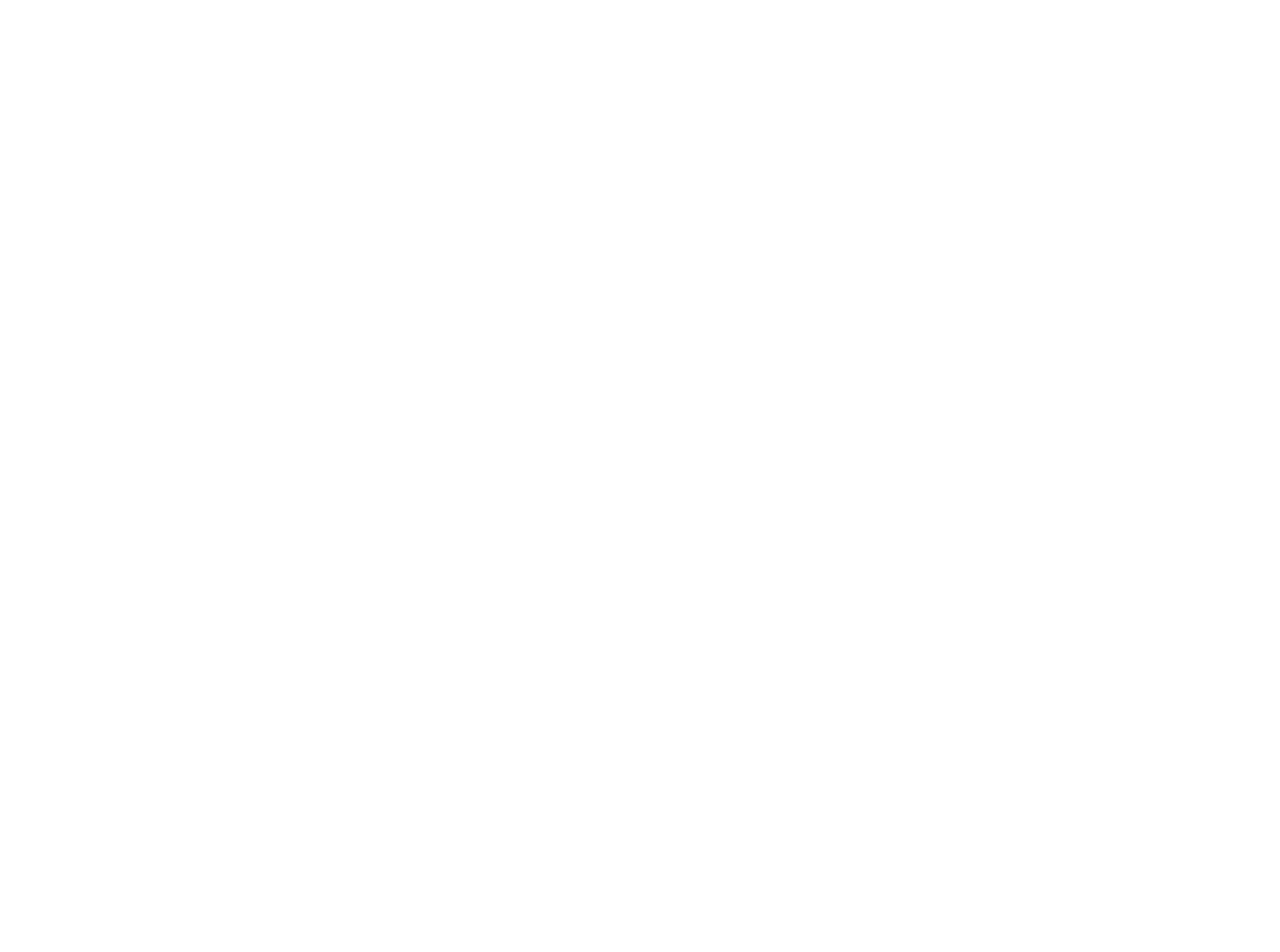
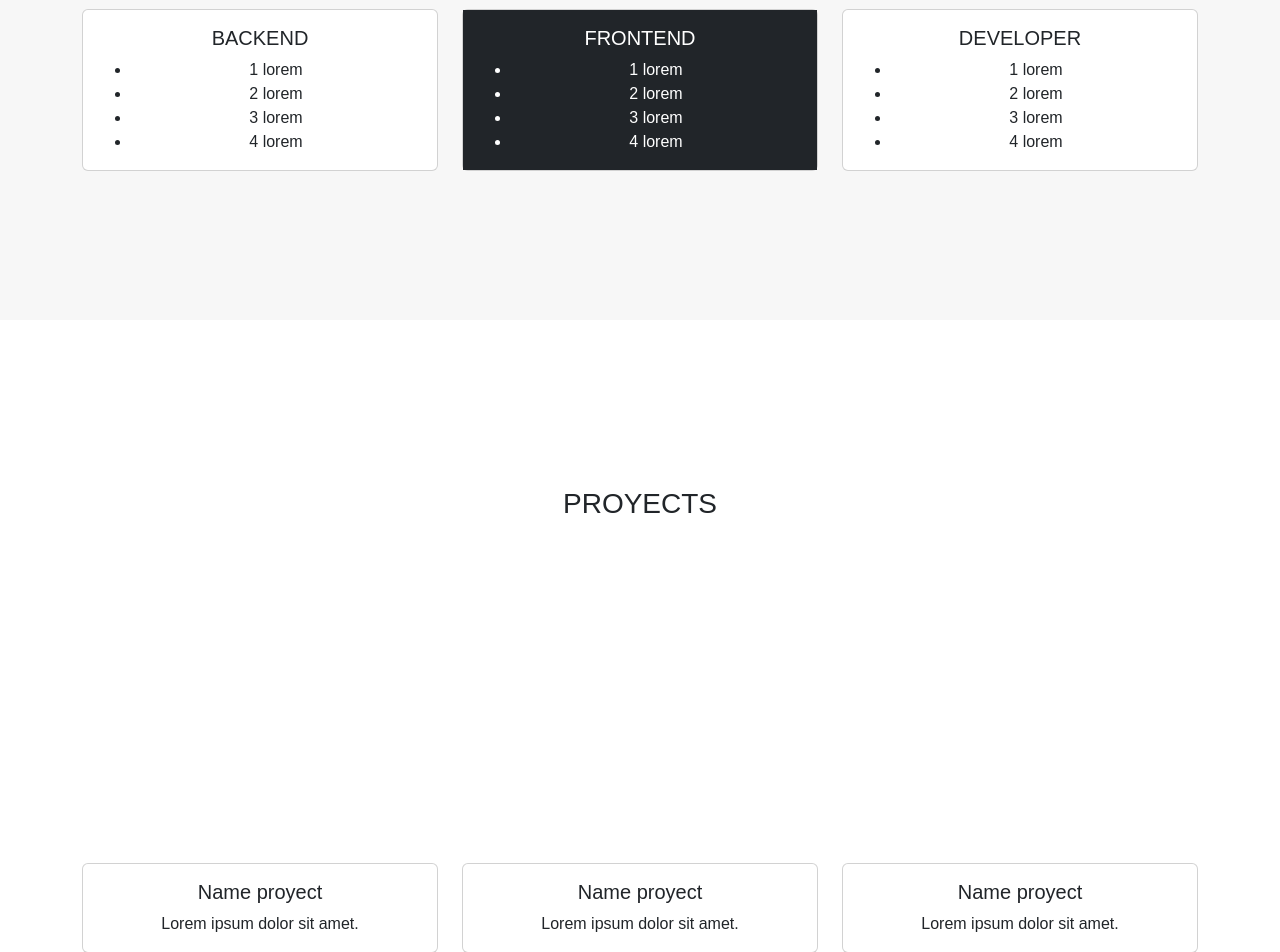
Before and after one commit to iferez/landing, a React (Vite) app: page / in a window 1280 px wide. Shown: the part 1280-2232 px from the top of the page. Before the commit the page ends 800 px from the top, so only its background shows below. Built offline with nearby package versions, Linux system fonts and the light colour scheme; a web font is replaced by a local one.

Commit message:
Layout skills - proyects - pdf

```diff
--- a/src/App.css
+++ b/src/App.css
@@ -13,6 +13,16 @@ html{
   color: #333333;
 }
 
+.full-screen{
+  min-height: 100vh;
+  display: flex;
+  align-items: center;
+}
+
+.bg-grey{
+  background-color: #f7f7f7;
+}
+
 @media (min-width: 768px) {
 }
 
--- a/src/App.tsx
+++ b/src/App.tsx
@@ -1,5 +1,7 @@
 import Header from "./components/header/Header"
 import Home from "./components/home/Home"
+import Skills from "./components/skills/Skills"
+import Proyects from "./components/proyects/Proyects"
 import "./App.css"
 
 function App() {
@@ -8,6 +10,8 @@ function App() {
     <div className="App">
      <Header />
      <Home />
+     <Skills />
+     <Proyects />
     </div>
   )
 }
--- a/src/components/home/Home.tsx
+++ b/src/components/home/Home.tsx
@@ -1,12 +1,13 @@
 import React from "react";
+import iferez from "../../assets/img/perfiliferezz.png";
+import pdf from "../../assets/ferezivan.pdf";
 import "./home-style.css";
-import iferez from "../../assets/img/perfiliferezz.png";
 
 function Home() {
   return (
     <section className="home">
       <article className="container">
-        <div className="row full-screen">
+        <div className="row home-full-screen">
           <div className="col-md-6">
             <h1>IVÁN FEREZ</h1>
             <h2>FRONT END DEVELOPER</h2>
@@ -19,15 +20,21 @@ function Home() {
             <img src={iferez} className="img-fluid" alt="Ivan Ferez" />
           </div>
           <div className="buttons-style">
-            <button className="btn rounded-pill">
+            <a href="#" className="btn rounded-pill">
               <i className="bi bi-github pe-2"></i>Github
-            </button>
-            <button className="btn rounded-pill">
+            </a>
+            <a href="#" className="btn rounded-pill">
               <i className="bi bi-linkedin pe-2"></i>LinkedIn
-            </button>
-            <button className="btn rounded-pill">
-            <i className="bi bi-person-circle pe-2"></i>Download CV
-            </button>
+            </a>
+            <a
+              href={pdf}
+              className="btn rounded-pill"
+              target="_blank"
+              rel="noopener noreferrer"
+              download="cv_ivanferez.pdf"
+            >
+              <i className="bi bi-person-circle pe-2"></i>Download CV
+            </a>
           </div>
         </div>
       </article>
--- a/src/components/home/home-style.css
+++ b/src/components/home/home-style.css
@@ -1,4 +1,4 @@
-.full-screen{
+.home-full-screen{
     min-height: -webkit-calc(100vh - 64px);
     min-height: -moz-calc(100vh - 64px);
     min-height: calc(100vh - 64px);
--- /dev/null
+++ b/src/components/interfaces/ivan.ts
@@ -0,0 +1,6 @@
+export interface Ivan {
+    name: String,
+    position: String,
+    description: String,
+    networks: Array<String>,
+}
--- /dev/null
+++ b/src/components/proyects/Proyects.tsx
@@ -0,0 +1,49 @@
+import React from "react";
+import "./proyects-style.css";
+
+function Proyects() {
+  return (
+    <section className="skills">
+      <article className="container">
+        <div className="row full-screen text-center">
+          <h3>PROYECTS</h3>
+
+          <div className="col-md-4">
+            <div className="card">
+              <div className="card-body">
+                <h5 className="card-title">Name proyect</h5>
+                <p className="card-text">
+                    Lorem ipsum dolor sit amet.
+                </p>
+              </div>
+            </div>
+          </div>
+
+          <div className="col-md-4">
+            <div className="card">
+              <div className="card-body">
+                <h5 className="card-title">Name proyect</h5>
+                <p className="card-text">
+                    Lorem ipsum dolor sit amet.
+                </p>
+              </div>
+            </div>
+          </div>
+
+          <div className="col-md-4">
+            <div className="card">
+              <div className="card-body">
+                <h5 className="card-title">Name proyect</h5>
+                <p className="card-text">
+                    Lorem ipsum dolor sit amet.
+                </p>
+              </div>
+            </div>
+          </div>
+        </div>
+      </article>
+    </section>
+  );
+}
+
+export default Proyects;
--- /dev/null
+++ b/src/components/skills/Skills.tsx
@@ -0,0 +1,60 @@
+import React from "react";
+import "./skills-style.css";
+
+function Skills() {
+  return (
+    <section className="skills bg-grey">
+      <article className="container">
+        <div className="row full-screen text-center">
+          <div className="col-12">
+            <h3>SKILLS</h3>
+          </div>
+          <div className="col-md-4">
+            <div className="card">
+              <div className="card-body">
+                <h5 className="card-title">BACKEND</h5>
+                <ul className="card-text">
+                    <li>1 lorem</li>
+                    <li>2 lorem</li>
+                    <li>3 lorem</li>
+                    <li>4 lorem</li>
+                </ul>
+              </div>
+            </div>
+          </div>
+
+          <div className="col-md-4">
+          <div className="card">
+              <div className="card-body bg-dark text-white">
+                <h5 className="card-title">FRONTEND</h5>
+                <ul className="card-text">
+                    <li>1 lorem</li>
+                    <li>2 lorem</li>
+                    <li>3 lorem</li>
+                    <li>4 lorem</li>
+                </ul>
+              </div>
+            </div>
+          </div>
+
+          <div className="col-md-4">
+          <div className="card">
+              <div className="card-body">
+                <h5 className="card-title">DEVELOPER</h5>
+                <ul className="card-text">
+                    <li>1 lorem</li>
+                    <li>2 lorem</li>
+                    <li>3 lorem</li>
+                    <li>4 lorem</li>
+                </ul>
+              </div>
+            </div>
+          </div>
+
+        </div>
+      </article>
+    </section>
+  );
+}
+
+export default Skills;
```
Also changed, not shown: src/components/proyects/proyects-style.css (added), src/components/skills/skills-style.css (added), 1 other file (tests, documents, lock files or other folders).
